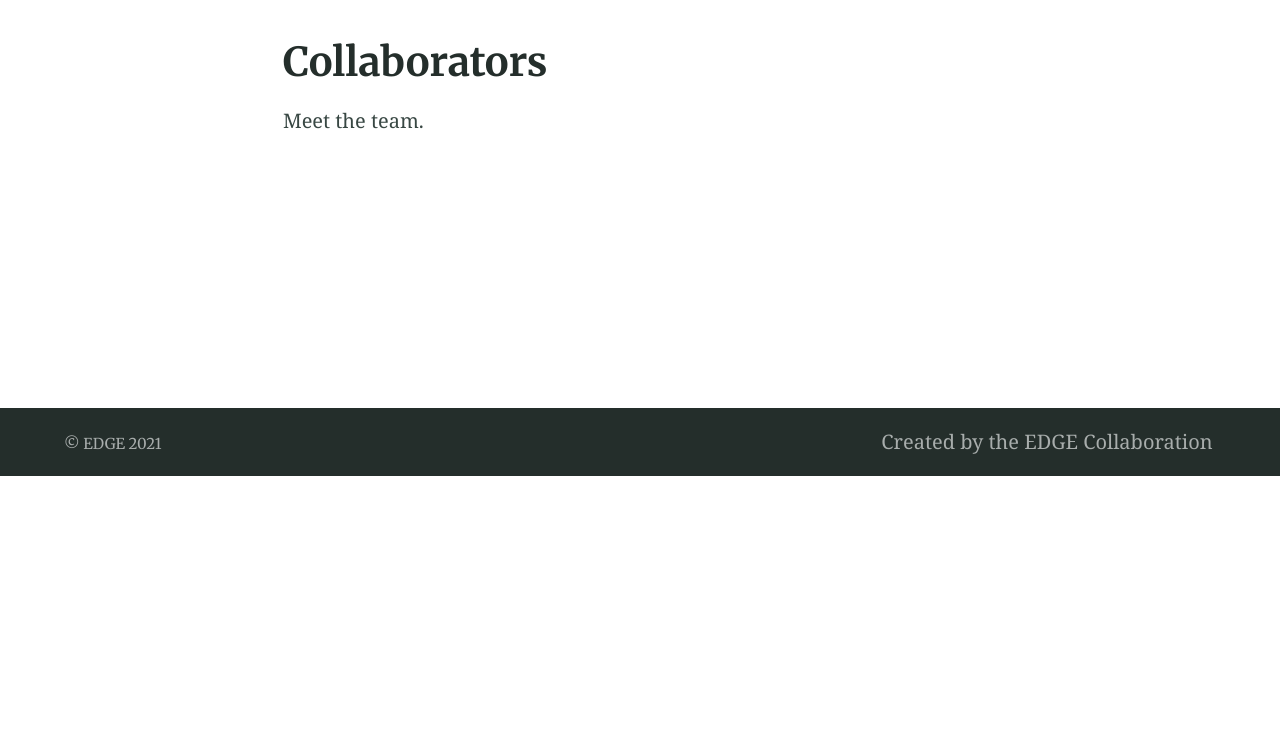
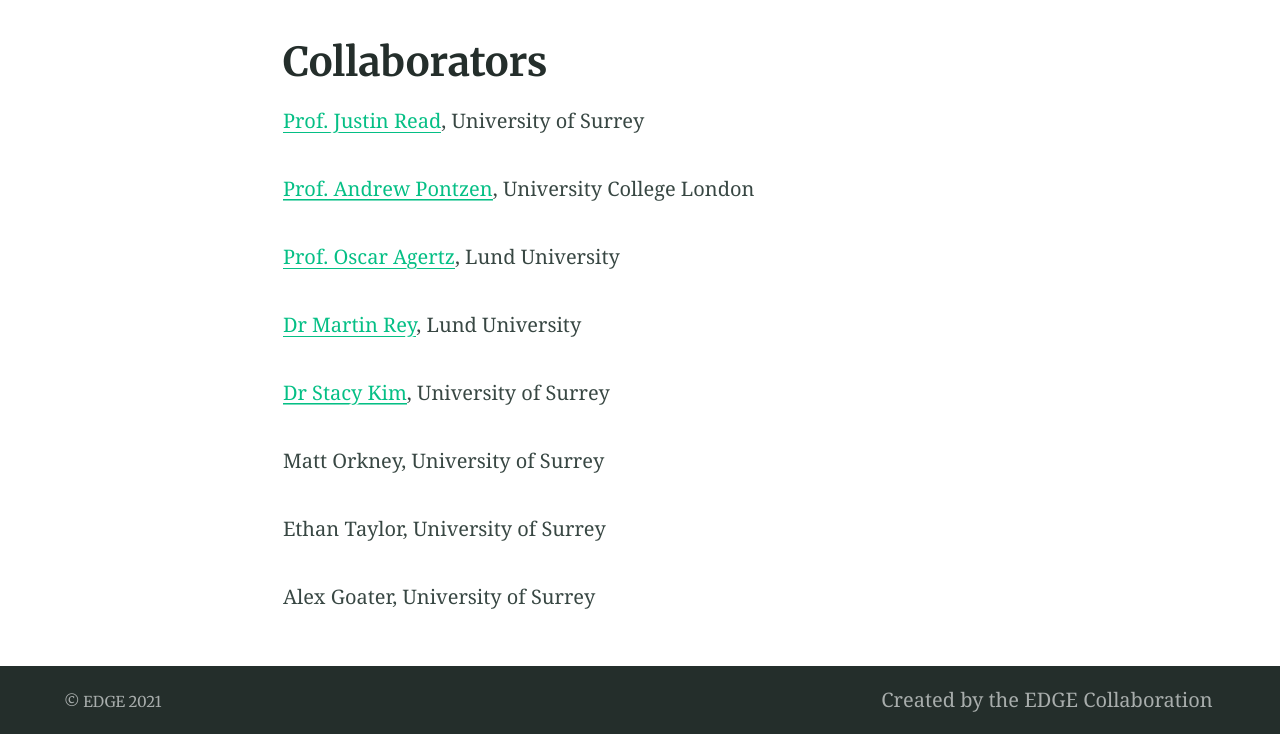
Before and after one commit to edge-simulation/edge-simulation, a Jekyll site: the page built from collaborators.md, in a window 1280 px wide. Shown: the part 424-1158 px from the top of the page. Built offline with Jekyll 4.4.1, drawn with Linux system fonts in a browser that asks for light colours; before the commit the page ends 900 px from its top, so only the background shows below that.

Commit message:
Added basic content to pages.

```diff
--- a/collaborators.md
+++ b/collaborators.md
@@ -4,4 +4,18 @@ feature_image: "/assets/logos/header.png"
 excerpt: "Meet the team."
 ---
 
-Meet the team.
+<a href="http://personal.ph.surrey.ac.uk/~jr0018/">Prof. Justin Read</a>, University of Surrey
+
+<a href="https://www.pontzen.co.uk/">Prof. Andrew Pontzen</a>, University College London
+
+<a href="http://www.astro.lu.se/~oscar/">Prof. Oscar Agertz</a>, Lund University
+
+<a href="https://martin-rey.github.io/">Dr Martin Rey</a>, Lund University
+
+<a href="http://stacykim.github.io/">Dr Stacy Kim</a>, University of Surrey
+
+Matt Orkney, University of Surrey
+
+Ethan Taylor, University of Surrey
+
+Alex Goater, University of Surrey
```
Also changed, not shown: media.md (+3 -1 lines), publications.md (+11 -1 lines), assets/mugshots.jpg (added), assets/void.jpg (added).
